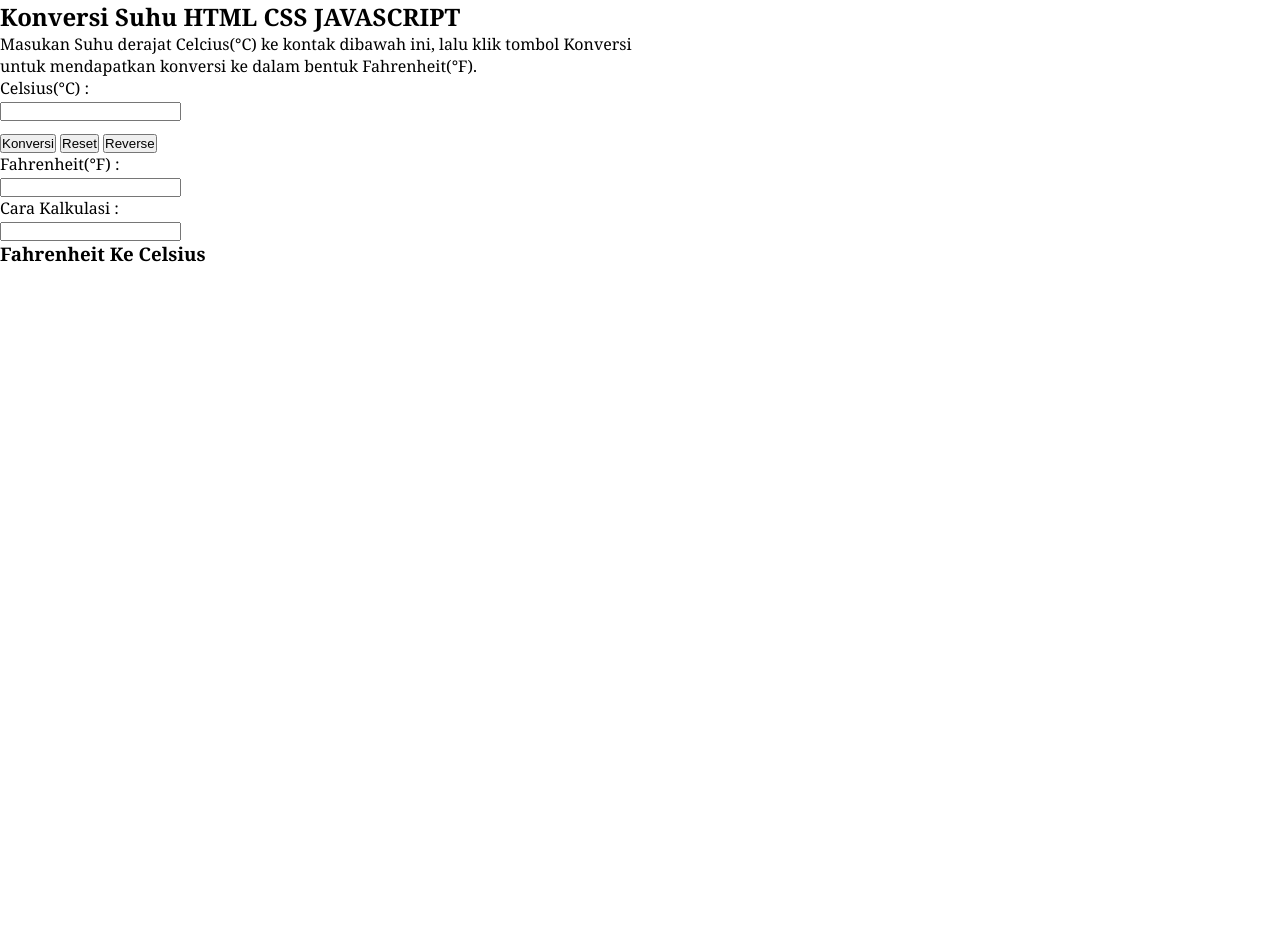
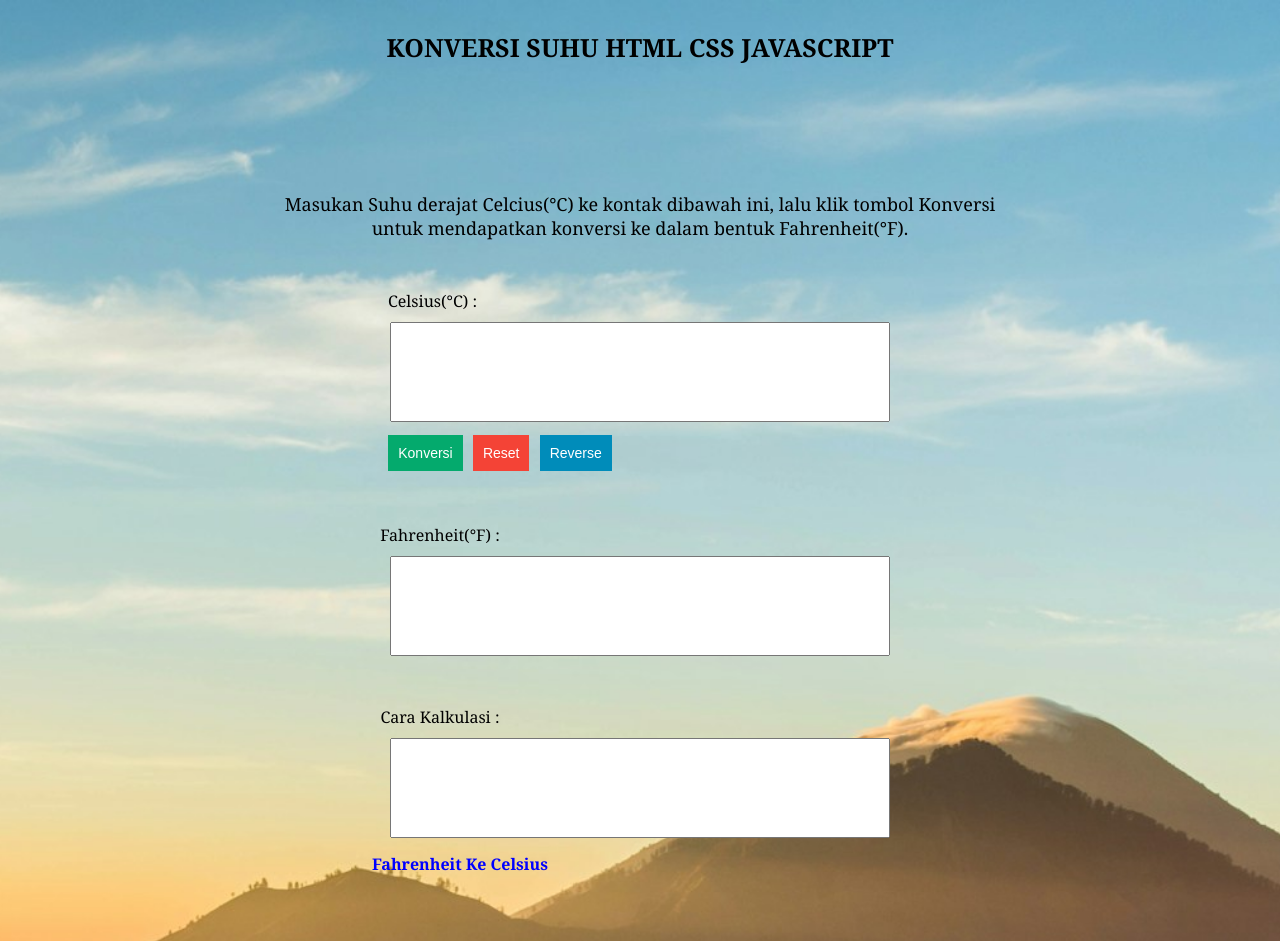
Before and after one commit to revou-fundamental-course/15-apr-24-Ariyudaaa15, a plain HTML site: page index.html in a window 1280 px wide. Shown: the top 941 px of the page. Before the commit the page ends 800 px from the top, so only its background shows below. Drawn offline with Linux system fonts and the light colour scheme.

Commit message:
menambahkan style

```diff
--- a/css/style.css
+++ b/css/style.css
@@ -6,123 +6,153 @@
 
 body {
     font-family: Cambria, Cochin, Georgia, Times, 'Times New Roman', serif;
+    background: url("../assets/Walpaper.jpg");
+    background-position: center;
+    background-size: cover;
+    background-repeat: no-repeat;
+    min-height: 2000px;
 }
 
 /* Content Awal */
 
-.content {
+section {
     text-align: center;
-    margin-top: 10%;
-    margin: 250px auto;
-    width: 500px;
-    height: 50%;
-    padding: 10px;
-    border: 1px solid #ccc;
-    background: lightblue;
-    border-radius: 15px;
-    -webkit-border-radius: 15px;
-    -moz-border-radius: 15px;
-    -ms-border-radius: 15px;
-    -o-border-radius: 15px;
 }
 
-/* Judul */
-.content .judul-satu {
-    font-size: 15px;
+section h1 {
+    text-align: center;
+    font-weight: bold;
+    margin-top: 30px;
+    text-transform: uppercase;
+    color: black;
+    font-size: 25px;
     font-weight: bold;
 }
 
-/* Paragraf */
-
-.content .paraf-satu {
-    font-size: 10px;
-    font-weight: 500;
-    margin-top: 15px;
+section form p {
+    color: black;
+    text-align: center;
+    margin-top: 10%;
+    font-size: 18px;
 }
 
-/* Celcius */
-.content .celsius h2 {
-    margin-top: 20px;
-    font-size: 12px;
-    font-weight: 300;
-    text-align: left;
+section form .celsius {
+    text-align: center;
+    margin-top: 50px;
+    color: black;
+    font-size: 16px;
+
+
 }
 
-.content .celsius input {
-    margin-top: 15px;
-    width: 400px;
-    height: 80px;
+.celsius label {
+    margin-right: 415px;
 }
 
-/* Fahrenhiet */
-.content .fahrenheit h2 {
-    margin-top: 20px;
-    font-size: 12px;
-    font-weight: 300;
-    text-align: left;
+form .celsius input {
+    margin-top: 10px;
+    width: 500px;
+    height: 100px;
+    display: inline-block;
 }
 
-.content .fahrenheit input {
-    margin-top: 15px;
-    width: 400px;
-    height: 80px;
+section form .button {
+    margin-top: 10px;
+    margin-right: 280px;
 }
 
-
-/* Cara Kalkulasi */
-.content .kalkulasi h2 {
-    margin-top: 20px;
-    font-size: 12px;
-    font-weight: 300;
-    text-align: left;
-}
-
-.content .kalkulasi input {
-    margin-top: 15px;
-    width: 400px;
-    height: 80px;
-}
-
-/* Button */
-.celsius .button {
-    margin-top: 10px;
-    margin-right: 200px;
-}
-
-.celsius .button #koversi {
+section form .button .Konversi {
     background-color: #04AA6D;
+    /* Green */
     border: none;
     color: white;
-    padding: 7px 10px;
+    padding: 10px 10px;
     text-align: center;
     text-decoration: none;
     display: inline-block;
     font-size: 14px;
     cursor: pointer;
+    margin: 3px;
 }
 
-.celsius .button #reset {
+section form .button .Reset {
     background-color: #f44336;
+    ;
+    /* Green */
     border: none;
     color: white;
-    padding: 7px 10px;
+    padding: 10px 10px;
     text-align: center;
     text-decoration: none;
     display: inline-block;
     font-size: 14px;
     cursor: pointer;
+    margin: 3px;
 }
 
-.celsius .button #reverse {
+section form .button .Reverse {
     background-color: #008CBA;
+    /* Green */
     border: none;
     color: white;
-    padding: 7px 10px;
+    padding: 10px 10px;
     text-align: center;
     text-decoration: none;
     display: inline-block;
     font-size: 14px;
     cursor: pointer;
+    margin: 3px;
 }
 
-/* Content Akhir */
+/* Fahrenheit */
+
+
+section form .fahrenheit {
+    text-align: center;
+    margin-top: 50px;
+    color: black;
+    font-size: 16px;
+
+}
+
+.fahrenheit label {
+    margin-right: 400px;
+}
+
+form .fahrenheit input {
+    margin-top: 10px;
+    width: 500px;
+    height: 100px;
+    display: inline-block;
+}
+
+
+/* Cara Kalkulasi */
+section form .kalkulasi {
+    text-align: center;
+    margin-top: 50px;
+    color: black;
+    font-size: 16px;
+
+}
+
+.kalkulasi label {
+    margin-right: 400px;
+}
+
+form .kalkulasi input {
+    margin-top: 10px;
+    width: 500px;
+    height: 100px;
+    display: inline-block;
+}
+
+/* Hasil */
+
+.hasil h3 {
+    margin-top: 15px;
+    margin-right: 360px;
+    font-size: 16px;
+    color: blue;
+    font-weight: 700;
+}
```
Also changed, not shown: assets/Walpaper.jpg (added).
